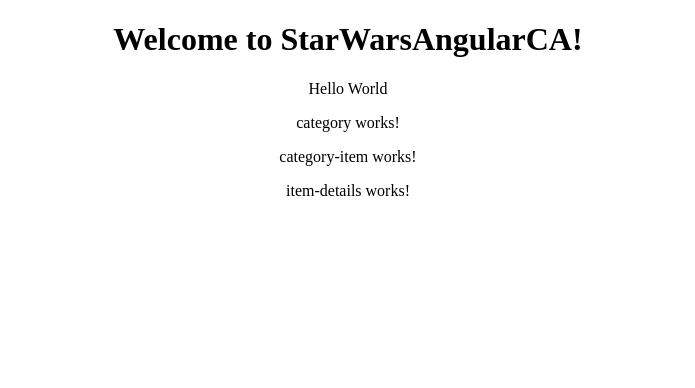
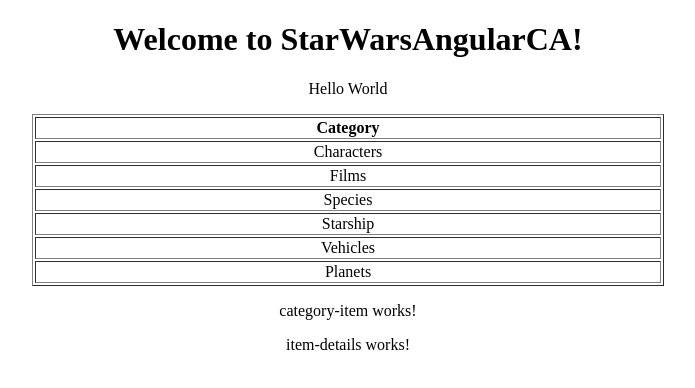
Before and after one commit to KhimAndMeiTing/StarWarsAngularCA, an Angular app: page / in a window 1280 px wide. Shown: the top 388 px of the page, without its empty margins (292-987 px from the left). Built offline with nearby package versions, Linux system fonts and the light colour scheme.

Commit message:
category

```diff
--- a/src/app/components/category.component.html
+++ b/src/app/components/category.component.html
@@ -1,3 +1,11 @@
-<p>
-  category works!
-</p>
+
+<div>
+    <table border="1" width="50%" align="center">
+        <tr>
+        <th >Category</th>
+        </tr>
+        <tr *ngFor="let element of categories">
+        <td>{{element.category}}</td>
+        </tr>
+        </table>
+</div>
--- a/src/app/components/category.component.ts
+++ b/src/app/components/category.component.ts
@@ -5,11 +5,14 @@
   templateUrl: './category.component.html',
   styleUrls: ['./category.component.css']
 })
-export class CategoryComponent implements OnInit {
+export class CategoryComponent {
 
-  constructor() { }
+  categories = [ {category: 'Characters'},
+  {category: 'Films'},
+  {category: 'Species'},
+  {category: 'Starship'},
+  {category: 'Vehicles'},
+  {category: 'Planets'}];
 
-  ngOnInit() {
-  }
 
 }
```
